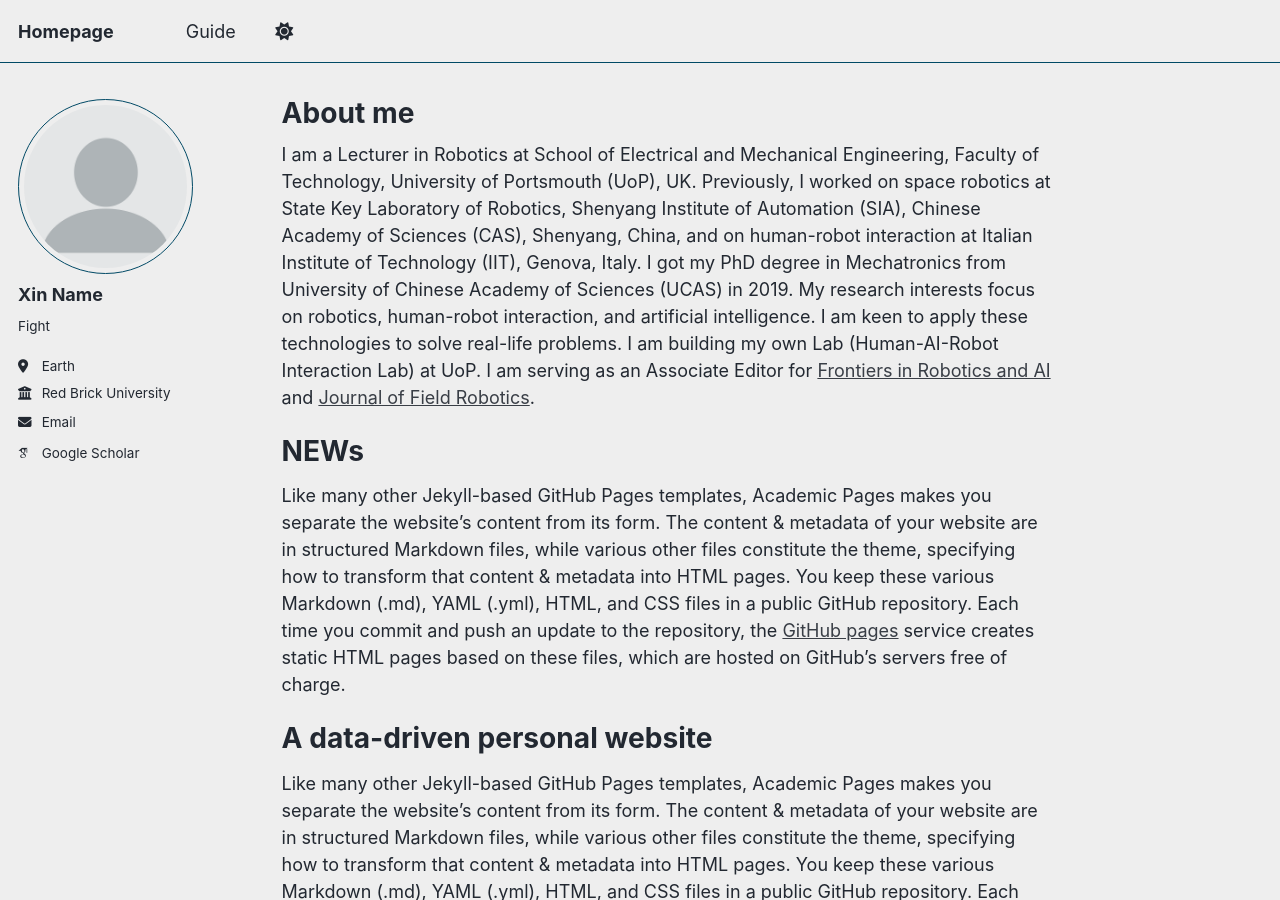
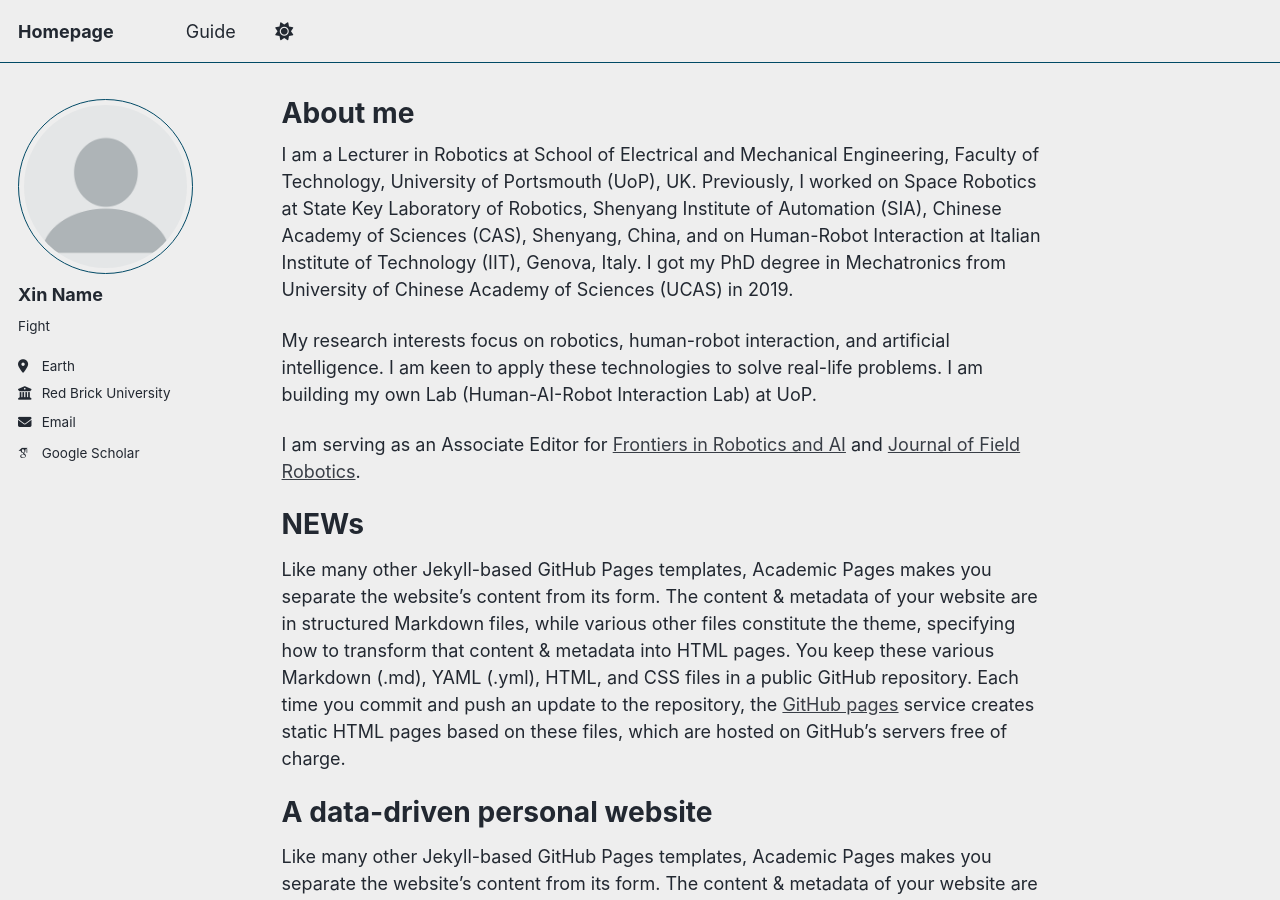
Before and after one commit to Mansion-ZX/Mansion-ZX.github.io, a Jekyll site: the page built from _pages/about.md, in a window 1280 px wide and 900 px high. Built offline with Jekyll 4.4.1, drawn with Linux system fonts in a browser that asks for light colours; some web fonts are replaced; a script that is not in the unit is left out.

```diff
--- a/_pages/about.md
+++ b/_pages/about.md
@@ -6,8 +6,10 @@ redirect_from:
   - /about/
   - /about.html
 ---
-I am a Lecturer in Robotics at School of Electrical and Mechanical Engineering, Faculty of Technology, University of Portsmouth (UoP), UK. Previously, I worked on space robotics at State Key Laboratory of Robotics, Shenyang Institute of Automation (SIA), Chinese Academy of Sciences (CAS), Shenyang, China, and on human-robot interaction at Italian Institute of Technology (IIT), Genova, Italy. I got my PhD degree in Mechatronics from University of Chinese Academy of Sciences (UCAS) in 2019.
+I am a Lecturer in Robotics at School of Electrical and Mechanical Engineering, Faculty of Technology, University of Portsmouth (UoP), UK. Previously, I worked on Space Robotics at State Key Laboratory of Robotics, Shenyang Institute of Automation (SIA), Chinese Academy of Sciences (CAS), Shenyang, China, and on Human-Robot Interaction at Italian Institute of Technology (IIT), Genova, Italy. I got my PhD degree in Mechatronics from University of Chinese Academy of Sciences (UCAS) in 2019.
+
 My research interests focus on robotics, human-robot interaction, and artificial intelligence. I am keen to apply these technologies to solve real-life problems. I am building my own Lab (Human-AI-Robot Interaction Lab) at UoP.
+
 I am serving as an Associate Editor for [Frontiers in Robotics and AI](https://www.frontiersin.org/journals/robotics-and-ai) and [Journal of Field Robotics](https://onlinelibrary.wiley.com/journal/15564967).
 
 NEWs
```
